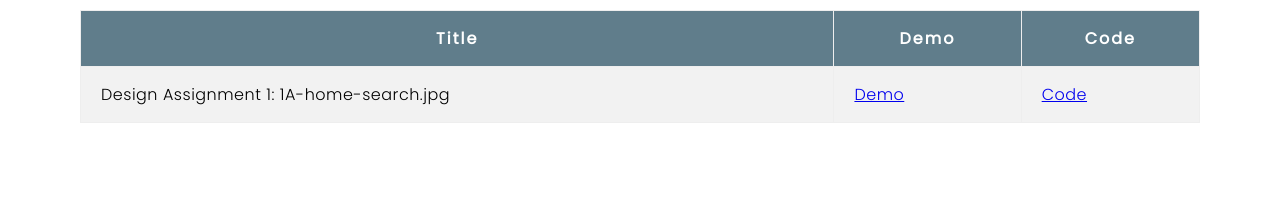
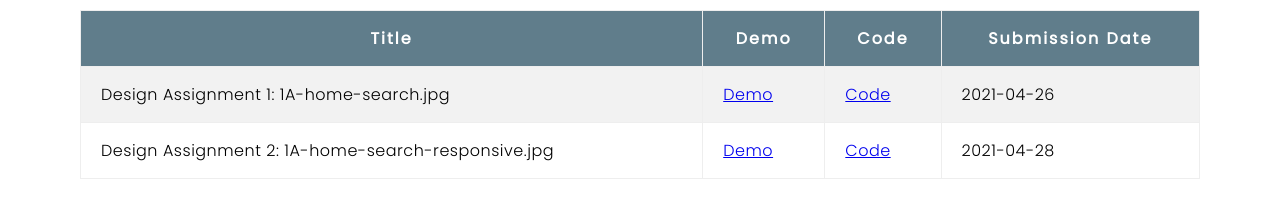
Before and after one commit to nonlinearjunkie/Leapfrog-Assignments, a plain HTML site: page index.html in a window 1280 px wide. Drawn offline with Linux system fonts and the light colour scheme.

Commit message:
Add Date field and Assignement-2 details in home page

```diff
--- a/index.html
+++ b/index.html
@@ -19,6 +19,7 @@
                 <th>Title</th>
                 <th>Demo</th>
                 <th>Code</th>
+                <th>Submission Date</th>
             </tr>
 
             <tr>
@@ -31,8 +32,24 @@
                 <td>
                     <a href="https://github.com/surajzep/Leapfrog-Assignments/tree/main/Design_Assignment_1">Code</a>
                 </td>
+                <td>2021-04-26</td>
 
             </tr>
+
+            <tr>
+                <td>
+                    Design Assignment 2: 1A-home-search-responsive.jpg
+                </td>
+                <td>
+                    <a href="https://surajzep.github.io/Leapfrog-Assignments/Design-Assignment-2/">Demo</a>
+                </td>
+                <td>
+                    <a href="https://github.com/surajzep/Leapfrog-Assignments/tree/main/Design-Assignment-2/">Code</a>
+                </td>
+                <td>2021-04-28</td>
+
+            </tr>
+
 
 
     </div>
```
